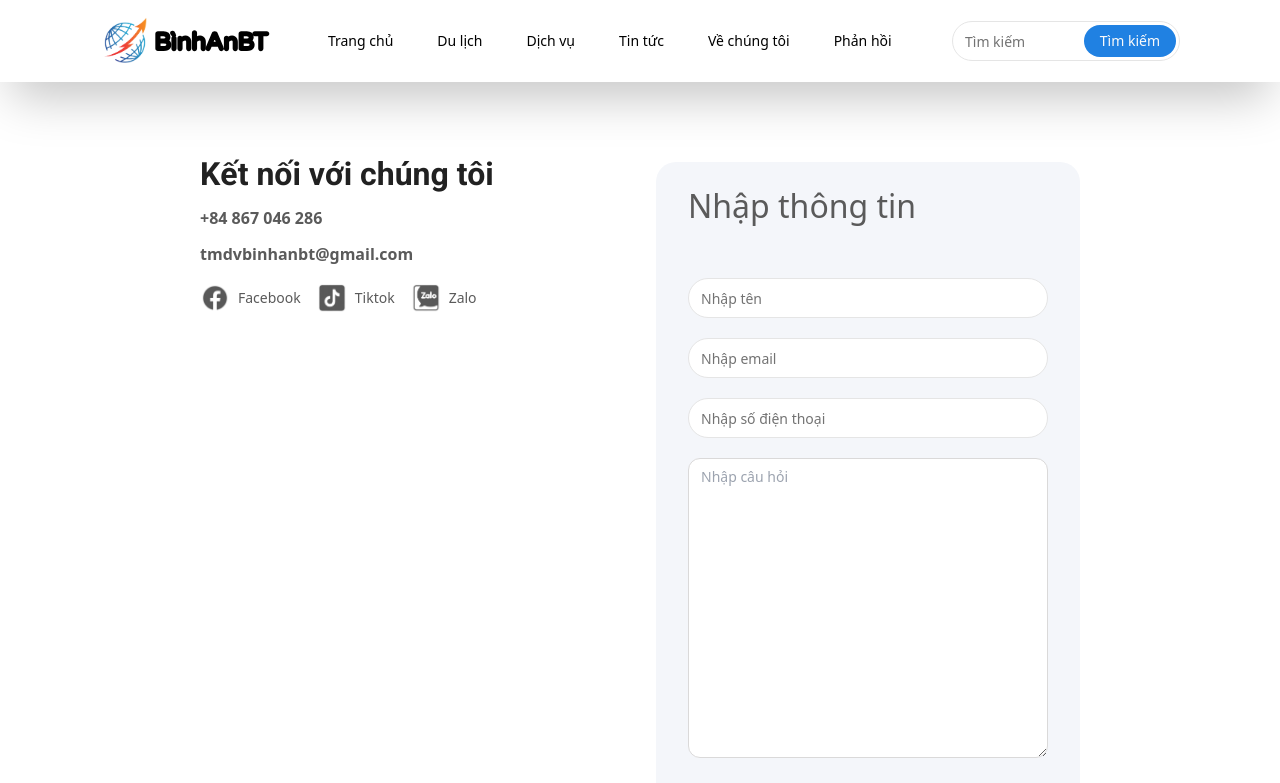
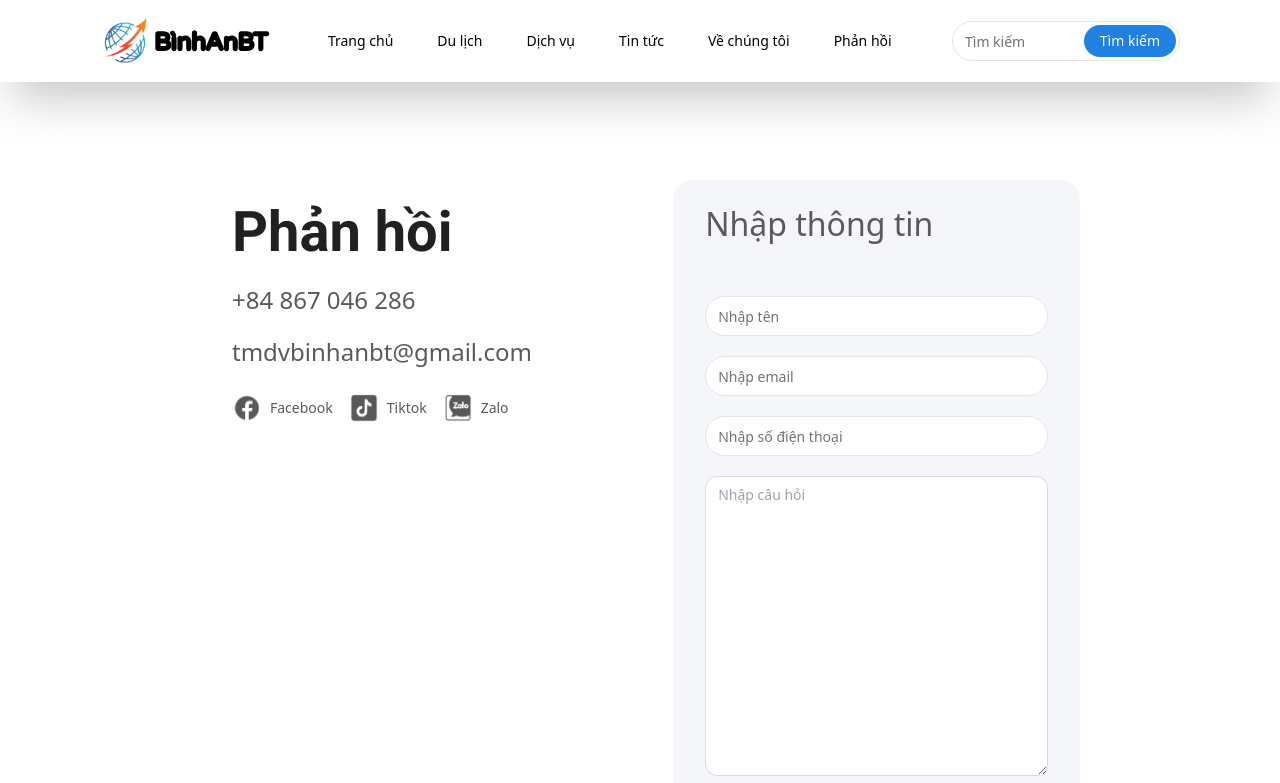
Before and after one commit to vulinh1704/FE_binhanbttas, a React (Create React App) app: page /contact in a window 1280 px wide. Shown: the top 783 px of the page. Built offline with nearby package versions, Linux system fonts and the light colour scheme; a web font is replaced by a local one.

Commit message:
âsasasa

```diff
--- a/src/components/Form/FormContact.jsx
+++ b/src/components/Form/FormContact.jsx
@@ -102,7 +102,7 @@ const FormContact = () => {
                   <textarea
                     placeholder="Nhập câu hỏi"
                     onChange={(value) => field.onChange(value)}
-                    className="w-full border border-line bg-white h-[300px] px-3 py-2 text-sm placeholder:text-sm text-text focus-visible:outline-primary/50 rounded-xl"
+                    className="w-full border border-line bg-white h-[150px] lg:h-[300px] px-3 py-2 text-sm placeholder:text-sm text-text focus-visible:outline-primary/50 rounded-xl"
                   />
                 </FormControl>
                 <FormMessage />
--- a/src/components/Landing/Comps/LandingTourItem.jsx
+++ b/src/components/Landing/Comps/LandingTourItem.jsx
@@ -6,8 +6,8 @@ import { Button } from "../../ui/button";
 const LandingTourItem = ({ imgBg, title, des, price, href }) => {
   return (
     <motion.div
-      initial={{ opacity: 0.7, scale: 0.9 }}
-      whileInView={{ opacity: 1, scale: 1 }}
+      initial={{ opacity: 0, y: 20 }}
+      whileInView={{ opacity: 1, y: 0 }}
       whileHover={{ translateY: -8 }}
       transition={{ type: "spring", duration: 1.5 }}
       className="w-full ease-in-out hover:shadow-lg gap-2 p-3 bg-bg rounded-xl flex flex-col"
--- a/src/components/Landing/Session/LandingNews/index.jsx
+++ b/src/components/Landing/Session/LandingNews/index.jsx
@@ -14,7 +14,7 @@ const LandingNews = () => {
       >
         Tin tức Bình Thuận
       </SectionHeader>
-      <div className="hidden px-20 md:grid grid-cols-4 gap-3">
+      <div className="hidden px-20 md:grid grid-cols-4 gap-5">
         {LANDING_NEWS_DATA.map((item) => (
           <LandingNewsItem
             key={item.id}
--- a/src/page/Contact.jsx
+++ b/src/page/Contact.jsx
@@ -14,14 +14,14 @@ import FormContact from "../components/Form/FormContact";
 
 const Contact = () => {
   return (
-    <SectionLayout className="mt-[82px] lg:flex-row">
-      <div className="flex flex-col gap-3 lg:gap-5 w-full">
-        <h2 className="heading-5 lg:heading-4 font-roboto text-secondary lg:font-bold font-bold">
-          Kết nối với chúng tôi
+    <SectionLayout className="mt-[100px] lg:flex-row">
+      <div className="flex flex-col p-8 gap-3 lg:gap-8 w-full">
+        <h2 className="heading-5 lg:heading-2 font-roboto text-secondary lg:font-bold font-bold">
+          Phản hồi
         </h2>
-        <div className="flex flex-col gap-1 lg:gap-3">
-          <p className="big">+84 867 046 286</p>
-          <p className="big">tmdvbinhanbt@gmail.com</p>
+        <div className="flex flex-col gap-1 lg:gap-5">
+          <p className="big lg:heading-5">+84 867 046 286</p>
+          <p className="big lg:heading-5">tmdvbinhanbt@gmail.com</p>
           <div className="flex gap-4">
             {SOCIAL_MEDIA.map((item) => (
               <Button
```
